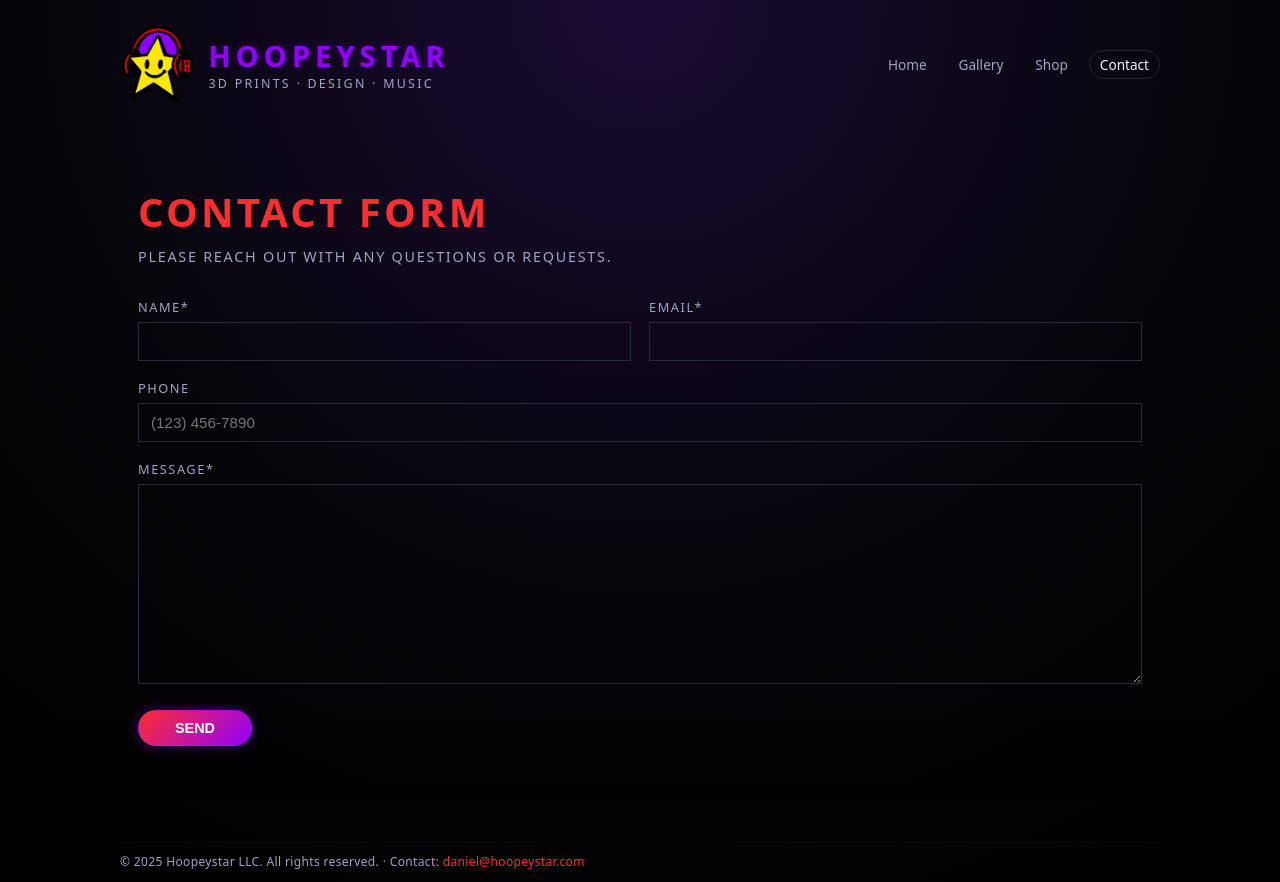
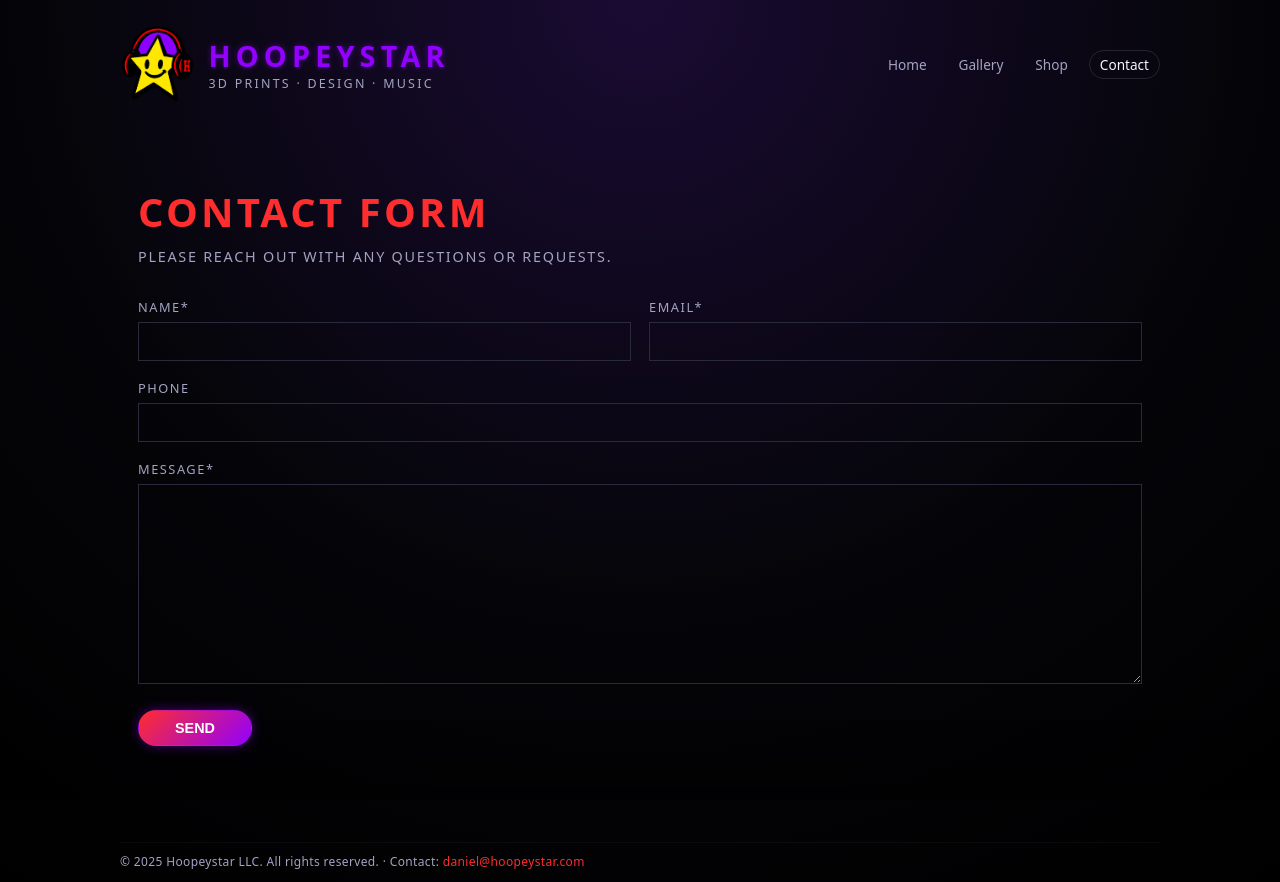
Before and after one commit to Hoopeystar/hoopeystar-site, a plain HTML site: page contact.html in a window 1280 px wide. Drawn offline with Linux system fonts and the light colour scheme.

Commit message:
Update contact.html

```diff
--- a/contact.html
+++ b/contact.html
@@ -71,7 +71,6 @@
                 type="tel"
                 maxlength="14"
                inputmode="numeric"
-               placeholder="(123) 456-7890"
               >
             </div>
           </div>
```
